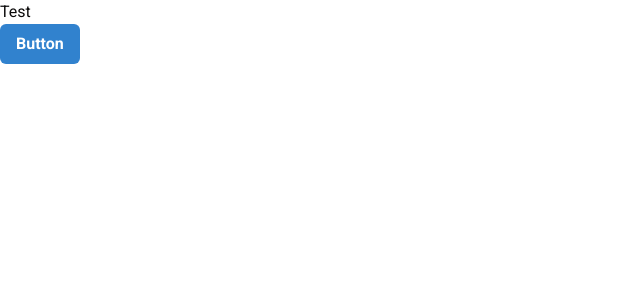
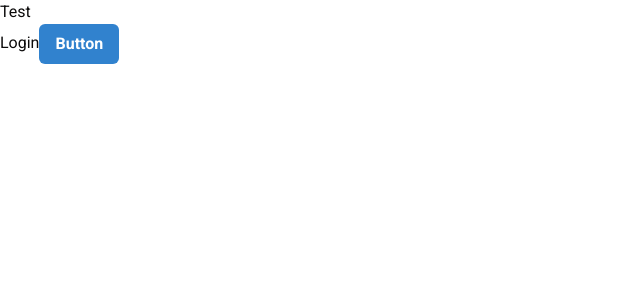
Before and after one commit to asenseofpradhyu/linkwynk-new-ts, a Next.js app: page / in a window 1280 px wide. Shown: the top 300 px of the page, without its empty margins (0-640 px from the left). Built offline with nearby package versions, Linux system fonts and the light colour scheme.

Commit message:
Add link page, Global link Page, & other components

```diff
--- a/pages/index.tsx
+++ b/pages/index.tsx
@@ -1,6 +1,6 @@
 /* eslint-disable func-names */
 import type { NextPage } from "next";
-import { Button } from "@chakra-ui/react";
+import { Button, Link } from "@chakra-ui/react";
 import React from "react";
 // import Head from "next/head";
 // import Image from "next/image";
@@ -10,6 +10,9 @@ const Home: NextPage = function () {
   return (
     <div>
       <p>Test</p>
+      <Link href="user/login" color="linkme.100">
+        Login
+      </Link>
       <Button colorScheme="blue">Button</Button>
     </div>
   );
--- a/pages/user/login.tsx
+++ b/pages/user/login.tsx
@@ -109,7 +109,7 @@ const Login = function () {
           setTimeout(() => {
             if (session?.userData.first_login === 0) {
               console.log("Link Page..");
-              // router.push(`/admin/${username}/links`);
+              router.push(`/admin/${session?.userData.username}/links`);
             } else if (session?.userData.first_login === 1) {
               // router.push("username");
               // console.log("First login 1..");
```
Also changed, not shown: package.json (+10 -0 lines), .eslintrc.js, 2 other files (tests, documents, lock files or other folders).
